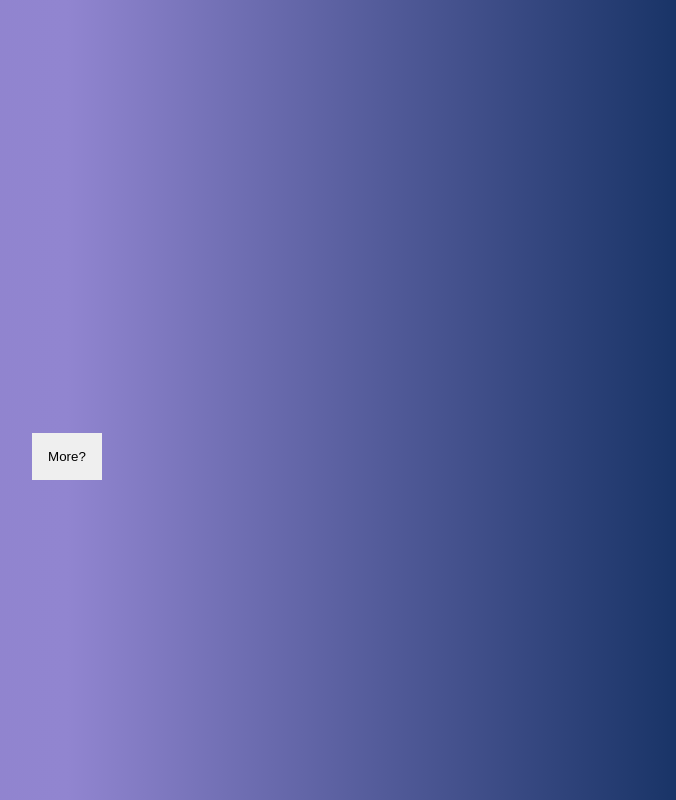
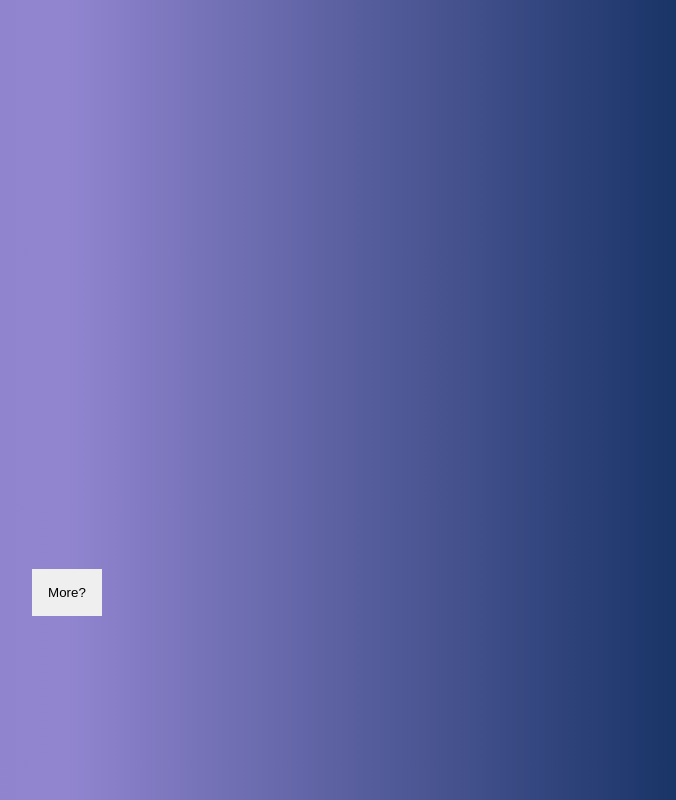
Before and after one commit to Serdyukov62/motivation, a website: page src/index.html in a window 1280 px wide. Shown: the whole page, without its empty margins (573-1249 px from the left). Drawn offline with Linux system fonts and the light colour scheme.

Commit message:
centered content

```diff
--- a/src/index.html
+++ b/src/index.html
@@ -10,9 +10,9 @@
 </head>
 
 <body class="main">
-    <div id="moreContainer">
-    </div>
     <div class="motivation">
+        <div id="moreContainer">
+        </div>
         <div class="player" id="player"></div>
         <button class="button" id="playBtn">
             More?
--- a/src/style.css
+++ b/src/style.css
@@ -1,11 +1,11 @@
 @import url(./reset.css);
 
 .main {
-    display: flex;
-    justify-content: center;
-    align-items: center;
+    display: grid;
+    place-items: center center;
     background: linear-gradient(to right, #8D7DC6, #9185D0, #133062);
     position: relative;
+    height: 100vh;
 }
 
 .more {
```
